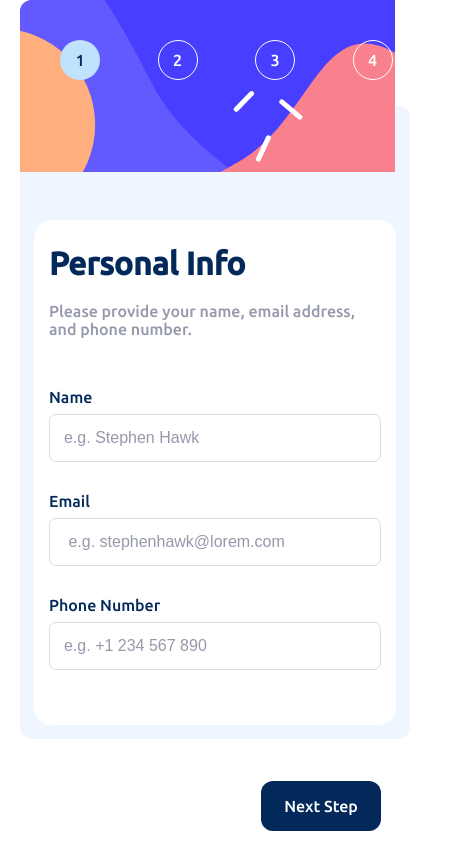
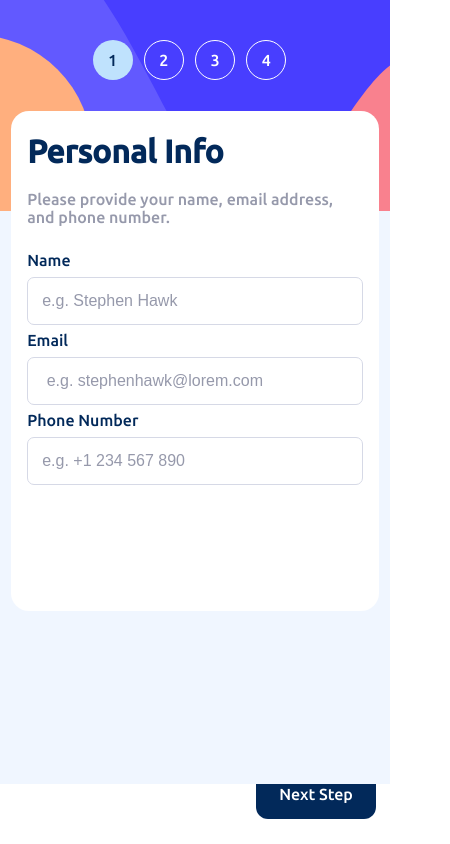
Before and after one commit to snoxrow/Multi-Form, a React (Vite) app: page / in a window 390 px wide. Shown: the whole page, 450 px wide, since content can reach past the window. Built offline with nearby package versions, Linux system fonts and the light colour scheme.

Commit message:
Mobile view progress

```diff
--- a/index.html
+++ b/index.html
@@ -2,7 +2,7 @@
 <html lang="en">
   <head>
     <meta charset="UTF-8" />
-    <meta name="viewport" content="width=device-width, initial-scale=1.0" />
+    <meta name="viewport" content="width=device-width, initial-scale=1.0, user-scalable=no" />
     <title>Multi-Step-Form</title>
   </head>
   <body>
--- a/src/CSS/Step2.css
+++ b/src/CSS/Step2.css
@@ -99,4 +99,13 @@ button {
   .tiers-wrapper {
     flex-direction: column;
   }
+
+  .steps-wrapper {
+    width: 90%;
+    padding: 0;
+    margin: 0;
+  }
+  .right-side {
+    margin-inline: 0;
+  }
 }
--- a/src/CSS/inputField.css
+++ b/src/CSS/inputField.css
@@ -81,3 +81,16 @@ color: red;
 .input-field {
   position: relative;
 }
+
+
+@media only screen and (max-width: 600px) {
+  .input-field {
+    height: 5rem;
+  }
+
+  #name, #email, #phone {
+    margin-block: .5rem;
+
+  }
+
+}
--- a/src/CSS/steps.css
+++ b/src/CSS/steps.css
@@ -19,7 +19,7 @@
 .container-steps {
   display: flex;
   align-items: center;
-  gap: 20px;
+  gap: 1.2rem;
   width: 80%;
   height: fit-content;
 
@@ -38,18 +38,18 @@
 
 }
 .stage {
-  line-height: 5px;
+  line-height: .9rem;
 
 }
 .stage div {
   font-weight: var(--fw-400);
   color: var(--Light-gray);
-  font-size: 16px;
-  margin-bottom: 16px;
+  font-size: 1rem;
+  margin-bottom: 1rem;
 }
 .stage p {
   font-weight: var(--fw-700);
-  font-size: 16px;
+  font-size: 1rem;
   color: #fff;
   text-transform: uppercase;
 
@@ -61,8 +61,11 @@ color: var(--Marine-blue);
 border: none;
 }
 
-@media (max-width: 430px) {
+@media only screen and (max-width: 430px) {
   .stage {
     display: none;
   }
+  .container-steps {
+    width: 3.2em;
+  }
 }
--- a/src/Pages/Step1.jsx
+++ b/src/Pages/Step1.jsx
@@ -3,6 +3,7 @@ import InputField from "../components/InputField";
 import { useNavigate } from "react-router-dom";
 import Heading from "../components/Heading";
 import { useEffect } from "react";
+import Buttons from "../components/Buttons";
 
 const Step1 = () => {
   const [inputValues, setInputValues] = useState({
@@ -97,6 +98,13 @@ const Step1 = () => {
     if (inputValues.phone === "") {
       tempErr.phone = "This Field is required";
       isValid = false;
+    } else if (
+      !/^\s*(?:\+?(\d{1,3}))?[-. (]*(\d{3})[-. )]*(\d{3})[-. ]*(\d{4})(?: *x(\d+))?\s*$/.test(
+        inputValues.phone
+      )
+    ) {
+      tempErr.phone = "Invalid Format";
+      isValid = false;
     } else {
       tempErr.phone = "";
     }
@@ -136,7 +144,6 @@ const Step1 = () => {
           onchange={(value) => handleOnChange("email", value)}
           value={inputValues.email}
           error={inputErrors.email}
-          pattern=""
         />
         <InputField
           title="phone"
@@ -148,15 +155,9 @@ const Step1 = () => {
           error={inputErrors.phone}
         />
 
-        <button
-          id="step1-btn"
-          type="submit"
-          onClick={() => onSubmit()}
-          style={{ position: "absolute", bottom: "-42%" }}
-        >
-          Next Step
-        </button>
+
       </form>
+      <Buttons pathFor="/plans" text="Next Step" check={false} onclick={()=> onSubmit()} executeDefault={false}/>
     </div>
   );
 };
--- a/src/Pages/Step2.jsx
+++ b/src/Pages/Step2.jsx
@@ -76,7 +76,7 @@ const Step2 = () => {
     setSelected(index);
   };
   return (
-    <div>
+    <div className="steps-wrapper">
       <Heading
         h1="Select your plan"
         p="You have the option of monthly or yearly billing."
@@ -137,7 +137,7 @@ const Step2 = () => {
           Yearly
         </p>
       </div>
-      <Buttons pathBack="/" pathFor="/addons" text="Next Step" check={!checkStep}/>
+      <Buttons pathBack="/" pathFor="/addons" text="Next Step" check={!checkStep} executeDefault={true} show={true}/>
     </div>
   );
 };
--- a/src/Pages/Step3.jsx
+++ b/src/Pages/Step3.jsx
@@ -20,7 +20,8 @@ useEffect(()=> {
   setOption2(Option2 === "true" ? true : false)
   setOption3(Option3 === "true" ? true : false)
 
-  setBilling(billedBasis === "true"  ? true : false)
+  setBilling(billedBasis === "true" || billedBasis === null ? true : false)
+  console.log(billedBasis)
 },[])
 
   const updateAddOns = (key,option) => {
@@ -69,7 +70,7 @@ useEffect(()=> {
 
           option={option3}
       />
-      <Buttons pathBack="/plans" pathFor="/summary" text="Next Step" check={false}/>
+      <Buttons pathBack="/plans" pathFor="/summary" text="Next Step" check={false} executeDefault={true} show={true}/>
     </div>
   );
 };
--- a/src/Pages/Step4.jsx
+++ b/src/Pages/Step4.jsx
@@ -21,7 +21,7 @@ const Step4 = () => {
     const option2 = localStorage.getItem("option2");
     const option3 = localStorage.getItem("option3");
 
-    selection === "true" ? setTime(true) : setTime(false);
+    selection === "true" || selection === null ? setTime(true) : setTime(false);
     option1 === "true" ? setOption1(true) : setOption1(false);
     option2 === "true" ? setOption2(true) : setOption2(false);
     option3 === "true" ? setOption3(true) : setOption3(false);
@@ -116,7 +116,9 @@ const Step4 = () => {
           pathFor="/confirmation"
           text="Confirm"
           btnId="Step4-btn"
-          onclick={() => localStorage.clear()}
+          onclick={() => localStorage.clear()
+          }
+          executeDefault={true} show={true}
         />
       </div>
     </div>
--- a/src/components/Buttons.jsx
+++ b/src/components/Buttons.jsx
@@ -3,7 +3,7 @@
 import { Link, useLocation } from "react-router-dom";
 import { useNavigate } from "react-router-dom";
 
-const Buttons = ({ pathBack, pathFor, text, btnId, check, onclick }) => {
+const Buttons = ({ pathBack, pathFor, text, btnId, check, onclick, show, executeDefault}) => {
   const navigate = useNavigate();
   const current = useLocation();
 
@@ -18,25 +18,28 @@ const Buttons = ({ pathBack, pathFor, text, btnId, check, onclick }) => {
 
   return (
     <div className="buttons" >
-      <Link className="back-text" to={pathBack}>
+      <Link className="back-text" to={pathBack} style={{display: show ? "block" : "none"}}>
         Go Back
       </Link>
-      <button
+      <button style={{marginLeft: "auto"}}
         id={btnId}
         onClick={() => {
+
+          if (executeDefault) {
+            if (check) {
+              alert("Please select an option");
+            } else {
+              navigate(pathFor);
+            }
+          }
 
 
 
 
 
 
-                // e.preventDefault();
 
-                if (check) {
-                  alert("Please select an option");
-                } else {
-                  navigate(pathFor);
-                }
+
                 onclick()
 
 
--- a/src/index.css
+++ b/src/index.css
@@ -34,6 +34,7 @@
   box-sizing: border-box;
   margin: 0;
   padding: 0;
+  overflow: hidden;
 }
 
 body {
@@ -45,7 +46,8 @@ body {
 
 .container {
   display: flex;
-  width: 1440px;
+  width: 100%;
+  max-width: 1440px;
   height: 810px;
   padding: 18px 24px;
   border-radius: 12px;
@@ -73,7 +75,8 @@ width: 330px;
 .right-side {
   position: relative;
   padding-left: 200px;
-  width: 700px;
+  width: 70%;
+  max-width: 700px;
   padding-top: 90px;
 }
 
@@ -91,43 +94,73 @@ width: 330px;
 
 }
 
+#step1-btn-mobile {
+  display: none;
+}
 
-@media (max-width: 430px) {
+@media only screen and (max-width: 600px) {
 
   body {
-    width: 430px;
+    width: 100vw;
     position: relative;
   }
   .container {
-    width: 100vw;
+    width: 100%;
     flex-direction: column;
-    height: 100% ;
+    height: 100vh ;
     padding: 0;
     box-shadow: none;
     background-color: var(--Magnolia);
-    padding-top: 100px;
-  }
-
-  .left-side{
-    width: 100%;
-    flex-direction: row;
-  background: url("./assets/images/bg-sidebar-mobile.svg") no-repeat;
-  gap: 0px;
-  position: absolute;
-  top: 0;
-  height: 30%;
+    padding-top: 10%;
+    margin-inline: auto;
+    margin-bottom: 0;
 
 
   }
 
-  .right-side {
-
-    background-color: #fff;
-    width: fit-content;
-    margin: 14px;
-    padding: 25px 15px;
-    border-radius: 18px;
+  .left-side{
+    width: 100vw;
+    flex-direction: row;
+  background: url("./assets/images/bg-sidebar-mobile.svg") no-repeat ;
+  background-size: cover;
+  gap: 0px;
+  position: absolute;
+  top: 0;
+  height: 25%;
+  justify-content: center;
+  padding-left: 0 ;
+    border-radius: 0;
   }
 
+  .right-side {
+    height: 70%;
+    max-height: 500px;
+    background-color: #fff;
+    margin-inline: .7rem;
+    width: fit-content;
+    padding: 1.4rem 1rem;
+    border-radius: 18px;
+    margin-top: 4.5rem;
+  }
 
+  #step1-btn {
+
+    display: none;
+  }
+  .heading  {
+   margin-bottom: 25px;
+  }
+  #step1-btn-mobile {
+    display: block;
+    padding: 16px 10px;
+  width: 120px;
+  background-color: var(--Marine-blue);
+  color: #fff;
+  border-radius: 12px;
+  border: none;
+  align-self: flex-end;
+  font-size: 16px;
+  font-family: var(--font);
+  cursor: pointer;
+  }
 }
```
Also changed, not shown: src/components/InputField.jsx (+1 -6 lines).
